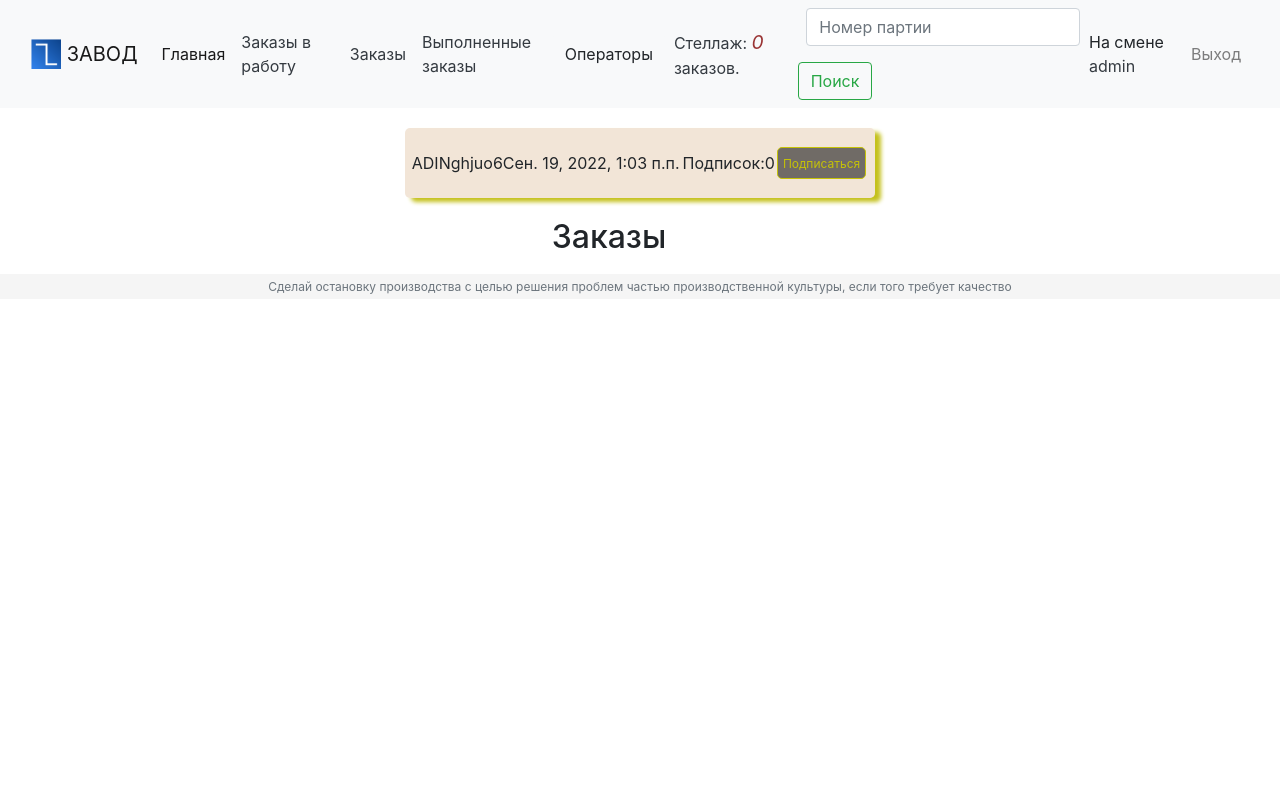
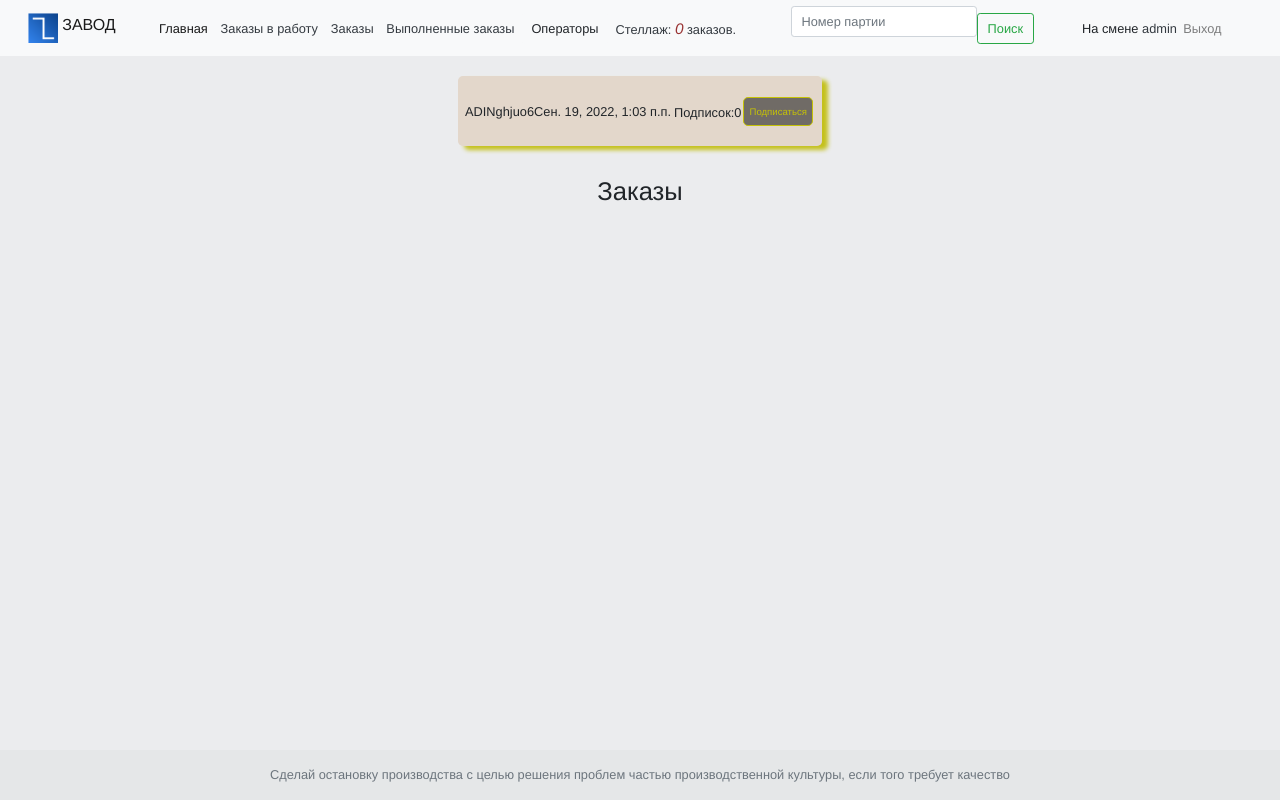
Before and after one commit to dima777939/ProdLogs, a Django app: page /manufactur/user/admin in a window 1280 px wide. Run offline with Django 3.2, Linux system fonts and the light colour scheme; a user stored in the database is signed in; data comes from the database, SQL or seed files in the repository; data that the repository does not hold is empty; parts of the project's set-up code (start-up, migrations or seed data) failed here and were passed over; some libraries are stand-ins or nearby versions.

Commit message:
fix style

```diff
--- a/manufactur/templates/manufactur/base.html
+++ b/manufactur/templates/manufactur/base.html
@@ -7,10 +7,10 @@
     <meta charset="UTF-8">
     <meta name="viewport" content="width=device-width, initial-scale=1, shrink-to-fit=no">
     <title>{% block title %}{% endblock %}</title>
-    <link rel="stylesheet" href="{% static 'css/style.css' %}">
     <link rel="stylesheet" href="https://maxcdn.bootstrapcdn.com/bootstrap/4.0.0/css/bootstrap.min.css" integrity="sha384-Gn5384xqQ1aoWXA+058RXPxPg6fy4IWvTNh0E263XmFcJlSAwiGgFAW/dAiS6JXm" crossorigin="anonymous">
+	<link rel="stylesheet" href="{% static 'css/style.css' %}">
 </head>
-<body>
+<body class="wrapper">
   <nav class="navbar sticky-top navbar-expand-lg navbar-light bg-light">
   <div class="container-fluid">
   <button class="navbar-toggler" type="button" data-toggle="collapse" data-target="#navbarToggler" aria-controls="navbarToggler" aria-expanded="false" aria-label="Toggle navigation">
@@ -72,6 +72,7 @@
 			  </a>
 		  <div class="dropdown-menu dropdown-menu-right" aria-labelledby="dropdownMenuLink">
             <a class="dropdown-item" href={% url 'orders:order_upload' %}>Загрузить заказы</a>
+		    <a class="dropdown-item" href={% url 'orders:order_discard_all' %}>Заказы с отклонениями</a>
            </div>
 		</div>
       </li>
--- a/static/css/style.css
+++ b/static/css/style.css
@@ -5,34 +5,47 @@ html {
 }
 
 @media (min-width: 320px){
-    html {font-size: 0.6rem}
+    html {font-size: 0.55rem}
     .link_button {font-size: 0.8rem; padding-bottom: 2px}
     .table {min-width: 0}
     .cards {padding: 15px}
 }
 
-@media (min-width: 480px){
-    html {font-size: 0.8rem}
+@media (min-width: 600px){
+    html {font-size: 0.65rem}
     .table {min-width: 0}
     .cards {padding: 15px}
+    .footer {
+    height: 10px;
+    padding: 20px;
+  }
 }
 
-@media (min-width: 768px){
-    html {font-size: 0.9rem}
+@media (min-width: 800px){
+    html {font-size: 0.75rem}
+    .footer {
+    height: 10px;
+    padding: 20px;
+  }
 }
 
-@media (min-width: 992px){
-    html {font-size: 0.95rem}
+@media (min-width: 1170px){
+    html {font-size: 0.8rem}
     .link_button {font-size: 0.75rem}
 }
 
-@media (min-width: 1200px){
+@media (min-width: 1400px){
+    html {font-size: 0.9rem}
+    .link_button {font-size: 0.75rem}
+}
+
+@media (min-width: 1600px){
     html {font-size: 1rem}
 
 }
 
 @media screen and (min-resolution: 250dpi) and (orientation: landscape){
-    html {font-size: 0.8rem}
+    html {font-size: 0.6rem}
     .footer {font-size: 0.6rem; max-height: 10px; margin-top: 5px; position:static}
     .table {min-width: 0}
     .cards {padding: 15px}
@@ -40,6 +53,26 @@ html {
 
 body {
     font-family:helvetica, sans-serif;
+    background-color: #ebecee;
+    padding-bottom: 50px;
+    min-height: calc(100vh - 50px);
+}
+
+.wrapper {
+    min-height: 100vh;
+}
+
+.footer {
+    position: fixed;
+    margin-top: 10px;
+    padding: 10px   ;
+    bottom: 0;
+    width: 100%;
+    height: 50px;
+    display: flex;
+    justify-content: center;
+    align-content: center;
+    background-color: #e5e7e8;
 }
 
 * {
@@ -76,26 +109,31 @@ a.dark:hover {
 
 .color_follow{
     border: 2px solid rgb(239, 215, 18);
+    background-color: whitesmoke;
     box-shadow: 6px 4px 4px rgb(210, 193, 31);
 }
 
 .color_iteration{
     border:  2px solid rgb(64, 131, 239);
+    background-color: whitesmoke;
     box-shadow: 6px 4px 4px rgb(52, 109, 199);
 }
 
 .color_buhtovka{
     border: 2px solid rgb(122, 78, 206);
+    background-color: whitesmoke;
     box-shadow: 6px 4px 4px rgb(90, 57, 152);
 }
 
 .color_finished{
     border: 2px solid rgb(26, 122, 79);
+    background-color: whitesmoke;
     box-shadow: 6px 4px 4px rgb(14, 68, 44);
 }
 
 .color_line_operation{
     border: 2px solid rgba(65, 118, 144, 0.56);
+    background-color: whitesmoke;
     box-shadow: 6px 4px 4px rgba(65, 118, 144);
 }
 
@@ -149,18 +187,6 @@ a.dark:hover {
     margin-top: 50px;
 }
 
-
-.footer {
-    font-size: 12px;
-    position: sticky;
-    margin-top: 10px;
-    bottom: 0;
-    width: 100%;
-    height: 25px;
-    line-height: 25px;
-    background-color: #f5f5f5;
-}
-
 table {
     width: 95%;
     border-spacing:0;
@@ -177,12 +203,12 @@ table.shelf {
     flex-direction: column;
     max-width: max-content;
     overflow:hidden;
+    background-color: #ebecee;
 }
 
 h1, h2, h3, h4 , h5, h6 {
     width: 80%;
-    margin-left: 20px;
-    margin-right: 20px;
+    margin-top: 10px;
     text-align: center;
 }
 
@@ -297,3 +323,8 @@ a.page-link {
 a.page-link:focus {
     border-color: rgba(111, 66, 193, 0.23);
 }
+
+.nav-tabs .nav-link.active {
+    background-color: #f2f3f5;
+    border-color: #dddee0;
+}
```
